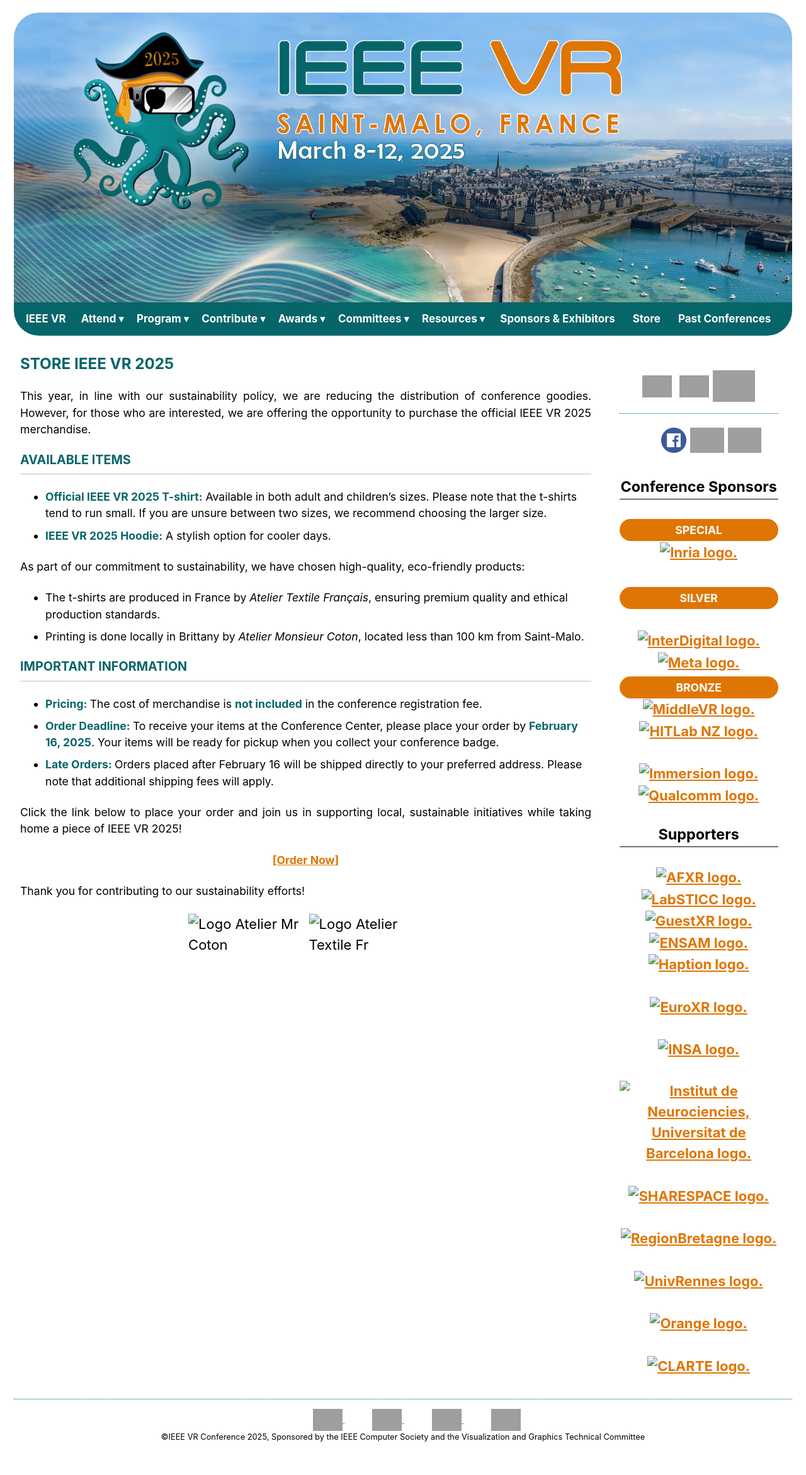
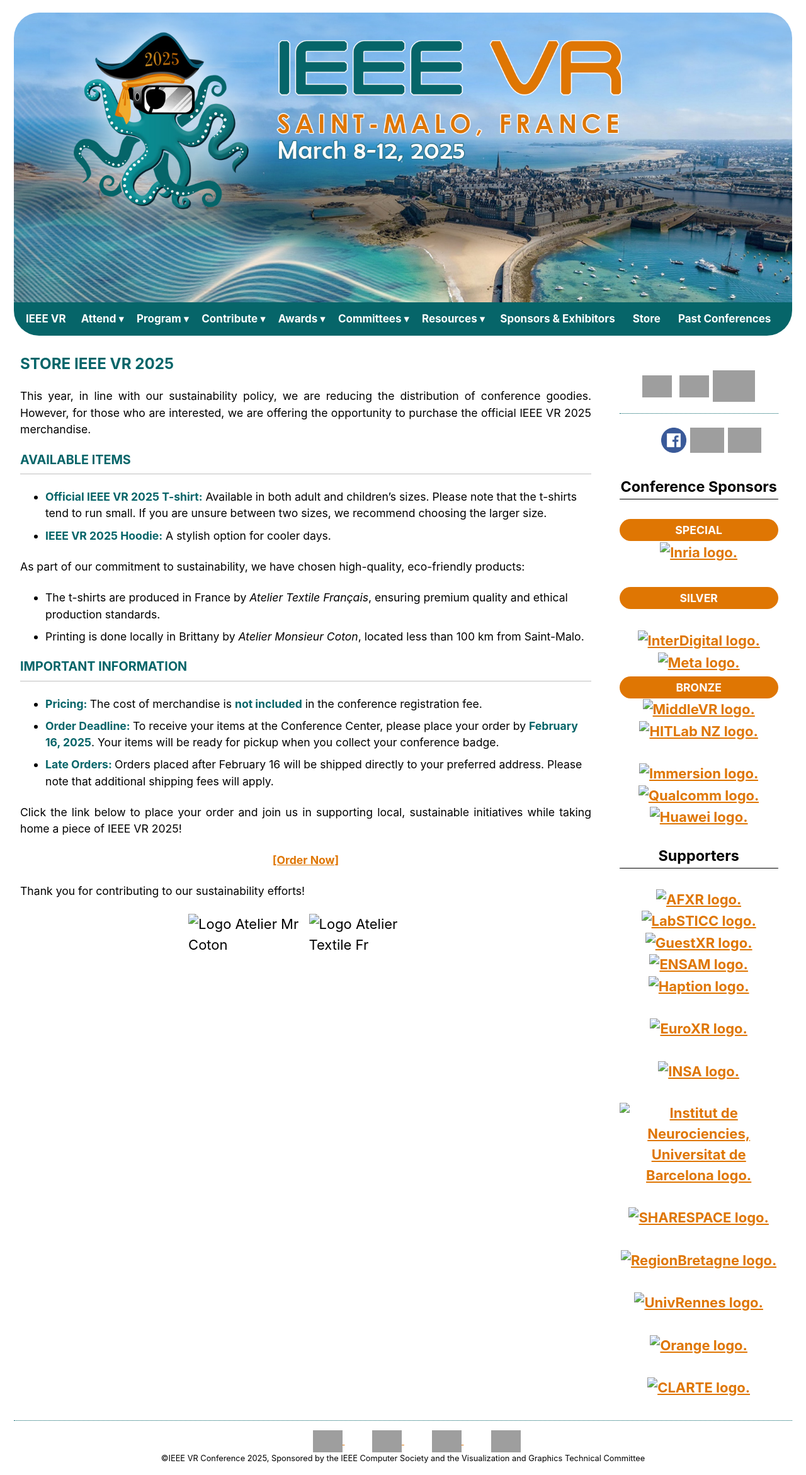
Before and after one commit to ieeevr/2026, a Jekyll site: the page built from store/index.md, in a window 1280 px wide. Shown: the whole page at 63% size. Built offline with Jekyll 4.4.1, drawn with Linux system fonts in a browser that asks for light colours; nearby versions of some CDN libraries; before the commit the page ends 2308 px from its top, so only the background shows below that; grey boxes are pictures that could not be loaded.

Commit message:
Added Huawei as a sponsor

```diff
--- a/_layouts/ieeevr-default.html
+++ b/_layouts/ieeevr-default.html
@@ -222,6 +222,11 @@
 						<a href="https://www.qualcomm.com/" target="_blank">
                             <img class="conf-icon" style="width: 70%;" src="/2025/assets/images/sponsors/Qualcomm.png" alt="Qualcomm logo.">
                         </a>
+						<br>
+						<a href="https://www.huawei.com/en/" target="_blank">
+                            <img class="conf-icon" style="width: 70%;" src="/2025/assets/images/sponsors/Huawei.jpg" alt="Huawei logo.">
+                        </a>
+
 
                         <!-- Doctoral Consortium Sponsors -->
                         <!-- <h4 class="sponsor_section">Doctoral Consortium Sponsors</h4>
```
Also changed, not shown: assets/images/sponsors/Huawei.jpg (added).
